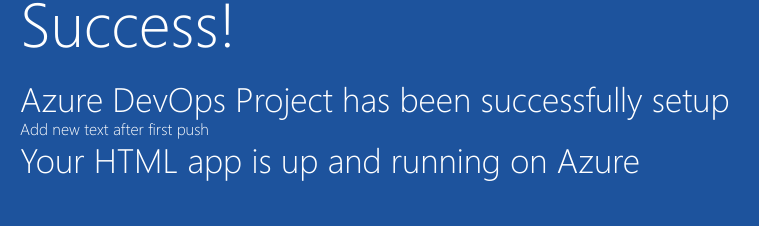
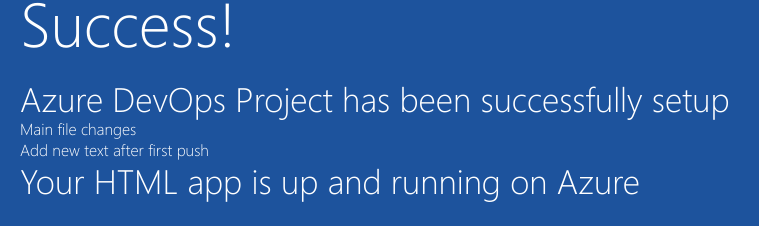
Before and after one commit to mohan-hrm/sample-project, a plain HTML site: page index.html in a window 1280 px wide. Shown: the part 392-618 px from the top of the page, 205-964 px from the left. Drawn offline with Linux system fonts and the light colour scheme.

Commit message:
updated for the main

```diff
--- a/index.html
+++ b/index.html
@@ -20,6 +20,7 @@
             <div class="content-body">
                 <div class="success-text">Success!</div>
                 <div class="description line-1"> Azure DevOps Project has been successfully setup</div>
+		<div> Main file changes</div>
 		<div>Add new text after first push</div>
                 <div class="description line-2"> Your HTML app is up and running on Azure</div>
                 <div class="next-steps-container">
```
